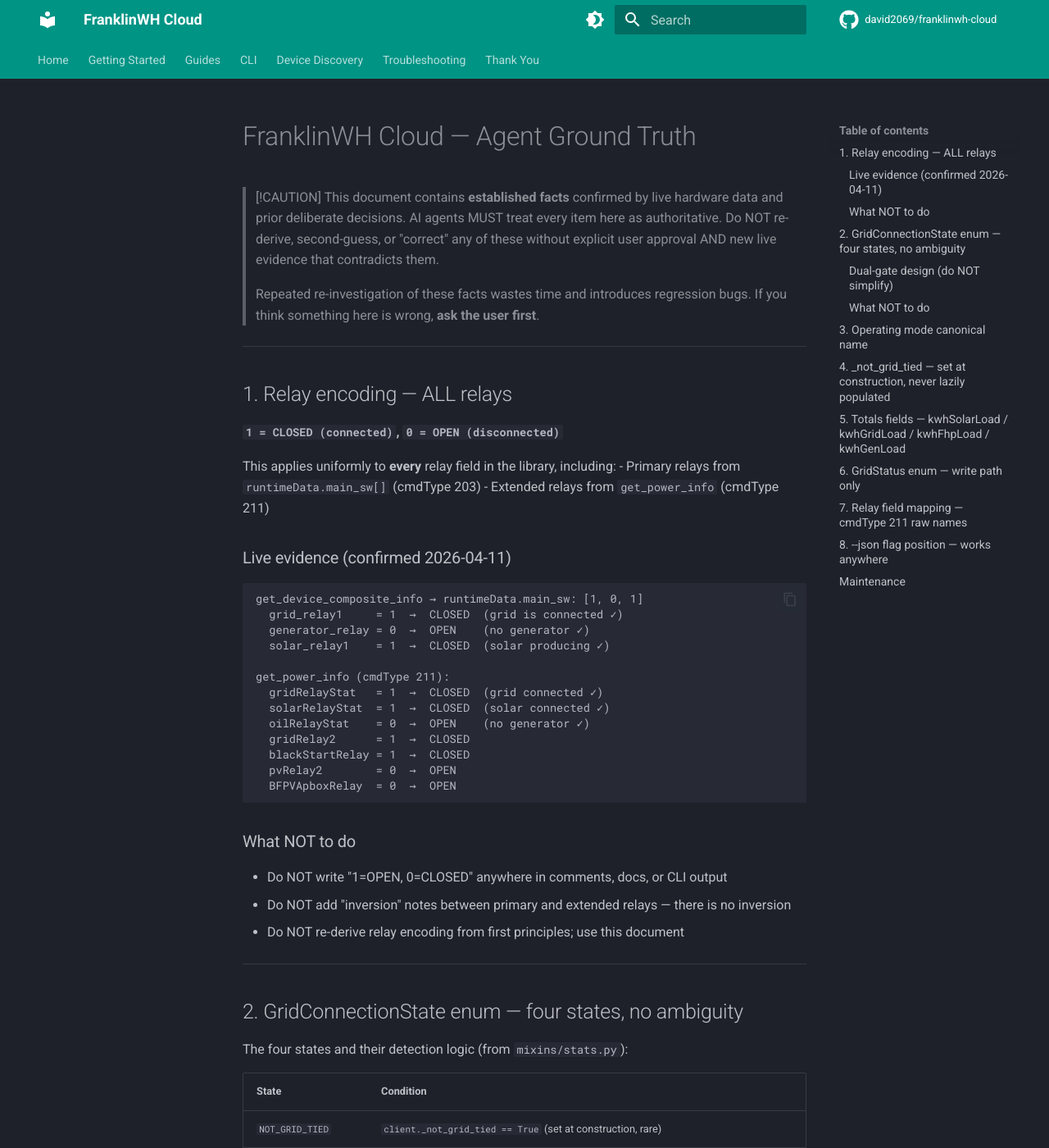
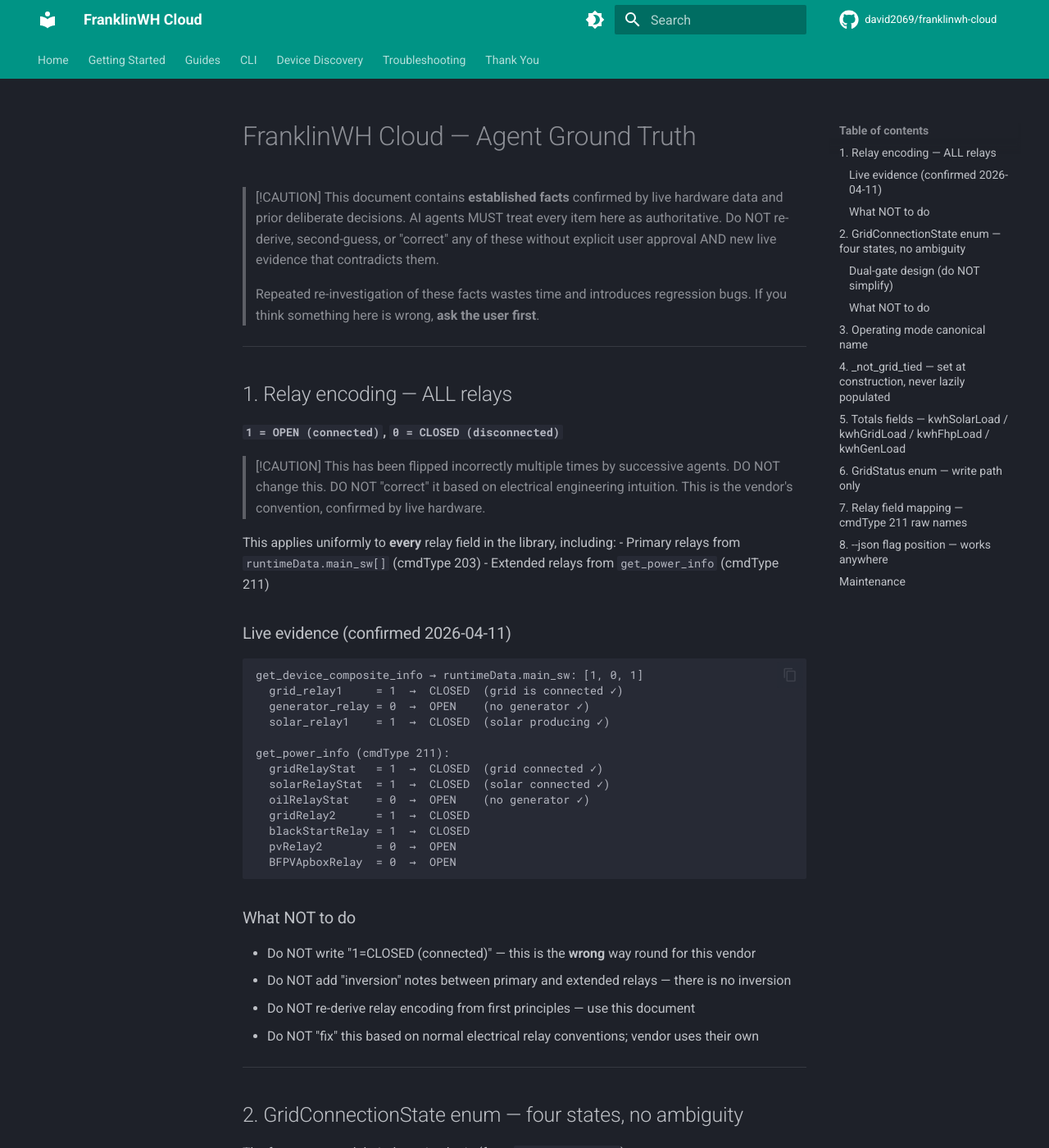
Before and after one commit to david2069/franklinwh-cloud, an MkDocs documentation site: the page built from docs/AGENT_GROUND_TRUTH.md, in a window 1280 px wide and 1400 px high. Shown: the whole window at 82% size. Built offline with MkDocs 1.6.1 and Material for MkDocs 9.7.7, drawn with Linux system fonts in a browser that asks for light colours; comment, search, counter and statistics services are not loaded.

Commit message:
fix: relay encoding 1=OPEN (connected), 0=CLOSED (disconnected) — vendor convention
Corrected for the final time in: schema.py footer, models.py (primary + extended
relay comments), AGENT_GROUND_TRUTH.md.

Added CAUTION block to ground truth doc noting this has been incorrectly
flipped multiple times by agents applying standard electrical convention.
This is the vendor's unconventional encoding — do not 'fix' it.

````diff
--- a/docs/AGENT_GROUND_TRUTH.md
+++ b/docs/AGENT_GROUND_TRUTH.md
@@ -13,7 +13,12 @@
 
 ## 1. Relay encoding — ALL relays
 
-**`1 = CLOSED (connected)`, `0 = OPEN (disconnected)`**
+**`1 = OPEN (connected)`, `0 = CLOSED (disconnected)`**
+
+> [!CAUTION]
+> This has been flipped incorrectly multiple times by successive agents.
+> DO NOT change this. DO NOT "correct" it based on electrical engineering
+> intuition. This is the vendor's convention, confirmed by live hardware.
 
 This applies uniformly to **every** relay field in the library, including:
 - Primary relays from `runtimeData.main_sw[]` (cmdType 203)
@@ -38,9 +43,10 @@
 ```
 
 ### What NOT to do
-- Do NOT write "1=OPEN, 0=CLOSED" anywhere in comments, docs, or CLI output
+- Do NOT write "1=CLOSED (connected)" — this is the **wrong** way round for this vendor
 - Do NOT add "inversion" notes between primary and extended relays — there is no inversion
-- Do NOT re-derive relay encoding from first principles; use this document
+- Do NOT re-derive relay encoding from first principles — use this document
+- Do NOT "fix" this based on normal electrical relay conventions; vendor uses their own
 
 ---
 
````
Also changed, not shown: 2 other files.
